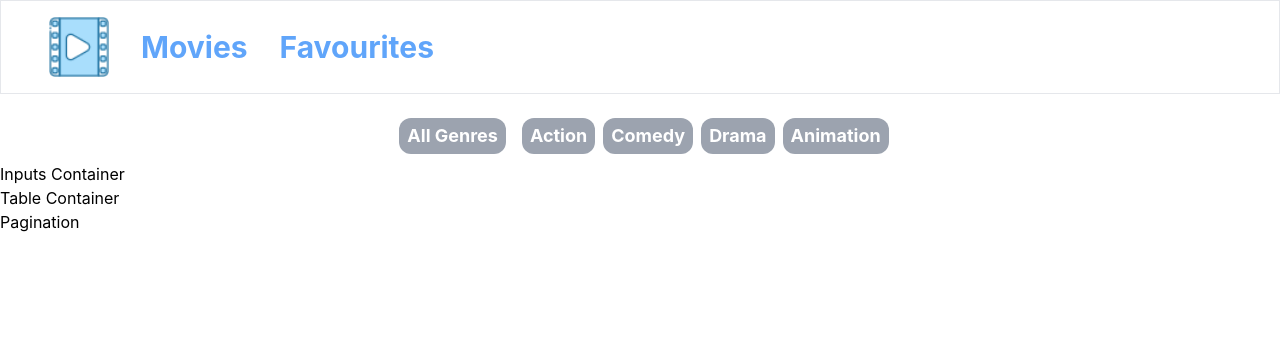
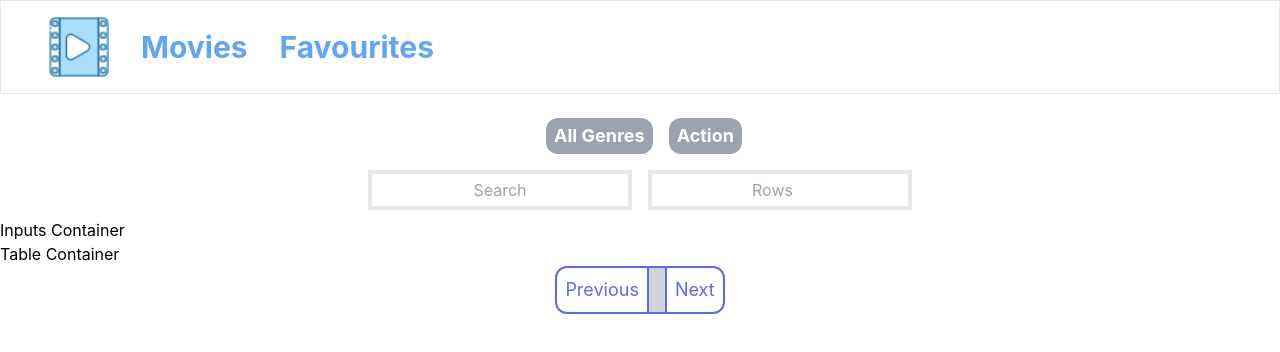
Before and after one commit to abhishek-bisht-21/IMDB-CLONE, a React (Create React App) app: page /favourites in a window 1280 px wide. Shown: the top 352 px of the page. Built offline with nearby package versions, Linux system fonts and the light colour scheme.

Commit message:
Fav Page

```diff
--- a/src/components/Favourites.js
+++ b/src/components/Favourites.js
@@ -1,22 +1,47 @@
-import React from 'react'
+import React, {useState} from 'react'
+import Pagination from './Pagination'
 
 function Favourites() {
+
+  const[curGenre,setCurGenre] = useState("All Genre");
+
   return (
     <>
 
-      <div className = "flex justify-center space-x-2 flex-wrap mt-4 px-2">
-            <button className = " m-2 text-lg px-2 text-white p-1 rounded-xl bg-gray-400 font-bold  hover:bg-blue-400 " >All Genres</button>
-            <button className = " m-2 text-lg px-2 text-white p-1 rounded-xl bg-gray-400 font-bold  hover:bg-blue-400" >Action</button>
-            <button className = " m-2 text-lg px-2 text-white p-1 rounded-xl bg-gray-400 font-bold  hover:bg-blue-400" >Comedy</button>
-            <button className = " m-2 text-lg px-2 text-white p-1 rounded-xl bg-gray-400 font-bold  hover:bg-blue-400" >Drama</button>
-            <button className = " m-2 text-lg px-2 text-white p-1 rounded-xl bg-gray-400 font-bold  hover:bg-blue-400" >Animation</button>
+
+      <div className="flex justify-center space-x-2 flex-wrap mt-4 px-2">
+        <button className={
+          curGenre == "All Genres" ? "m-2 text-lg px-2 text-white p-1 rounded-xl bg-blue-400 font-bold " :
+            "m-2 text-lg px-2 text-white p-1 rounded-xl bg-gray-400 font-bold  hover:bg-blue-400 "
+        }
+        >
+
+          All Genres
+
+        </button>
 
 
+        <button className = {
+          curGenre == "All Genres" ? "m-2 text-lg px-2 text-white p-1 rounded-xl bg-blue-400 font-bold " :
+            "m-2 text-lg px-2 text-white p-1 rounded-xl bg-gray-400 font-bold  hover:bg-blue-400 "
+        } >Action</button>
+        {/* <button className=" m-2 text-lg px-2 text-white p-1 rounded-xl bg-gray-400 font-bold  hover:bg-blue-400" >Comedy</button>
+        <button className=" m-2 text-lg px-2 text-white p-1 rounded-xl bg-gray-400 font-bold  hover:bg-blue-400" >Drama</button>
+        <button className=" m-2 text-lg px-2 text-white p-1 rounded-xl bg-gray-400 font-bold  hover:bg-blue-400" >Animation</button> */}
+      </div>
+
+      <div className="text-center" >
+        <input type="text" placeholder="Search" className="border border-4 text-center p-1 m-2" />
+        <input type="number" placeholder="Rows" className="border border-4 text-center p-1 m-2" />
 
       </div>
+
+
       <div>Inputs Container</div>
       <div>Table Container</div>
-      <div>Pagination</div>
+
+      <div> <Pagination /> </div>
+
 
     </>
   )
```
